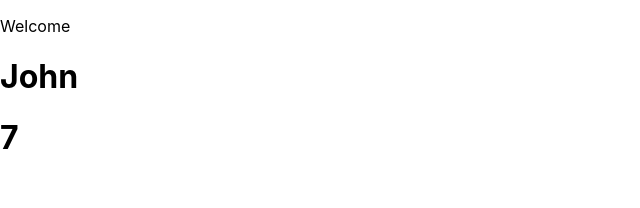
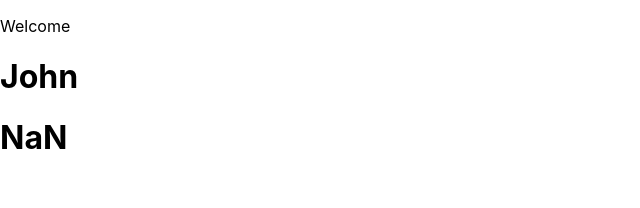
Before and after one commit to SildiKuti/ReactV3, a React (Create React App) app in the folder my-react-app/: page / in a window 1280 px wide. Shown: the top 208 px of the page, without its empty margins (0-640 px from the left). Built offline with nearby package versions, Linux system fonts and the light colour scheme.

Commit message:
12th exs

```diff
--- a/my-react-app/src/components/counter.js
+++ b/my-react-app/src/components/counter.js
@@ -4,13 +4,13 @@
 
 import React, { useState, useEffect } from 'react';
 
-const Counter = () => {
-  const [count, setCount] = useState(0);
+const Counter = (prop) => {
+  const [count, setCount] = useState(prop.initial);
 
   useEffect(() => {
     const intervalId = setInterval(() => {
-      setCount((prevCount) => prevCount + 1);
-    }, 1000);
+      setCount((prevCount) => prevCount + prop.increment);
+    }, prop.interval);
 
     return () => clearInterval(intervalId);
   }, []);
```
